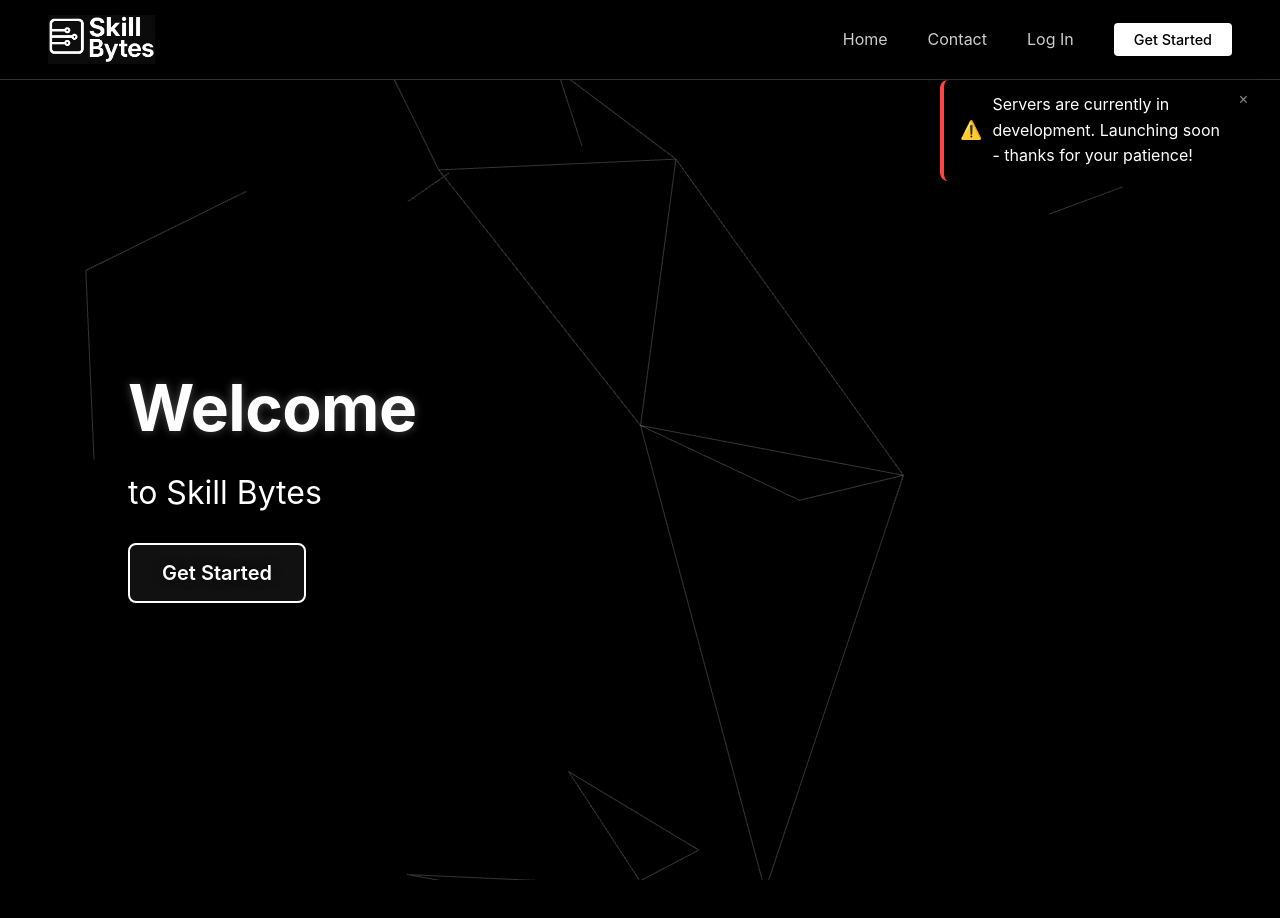
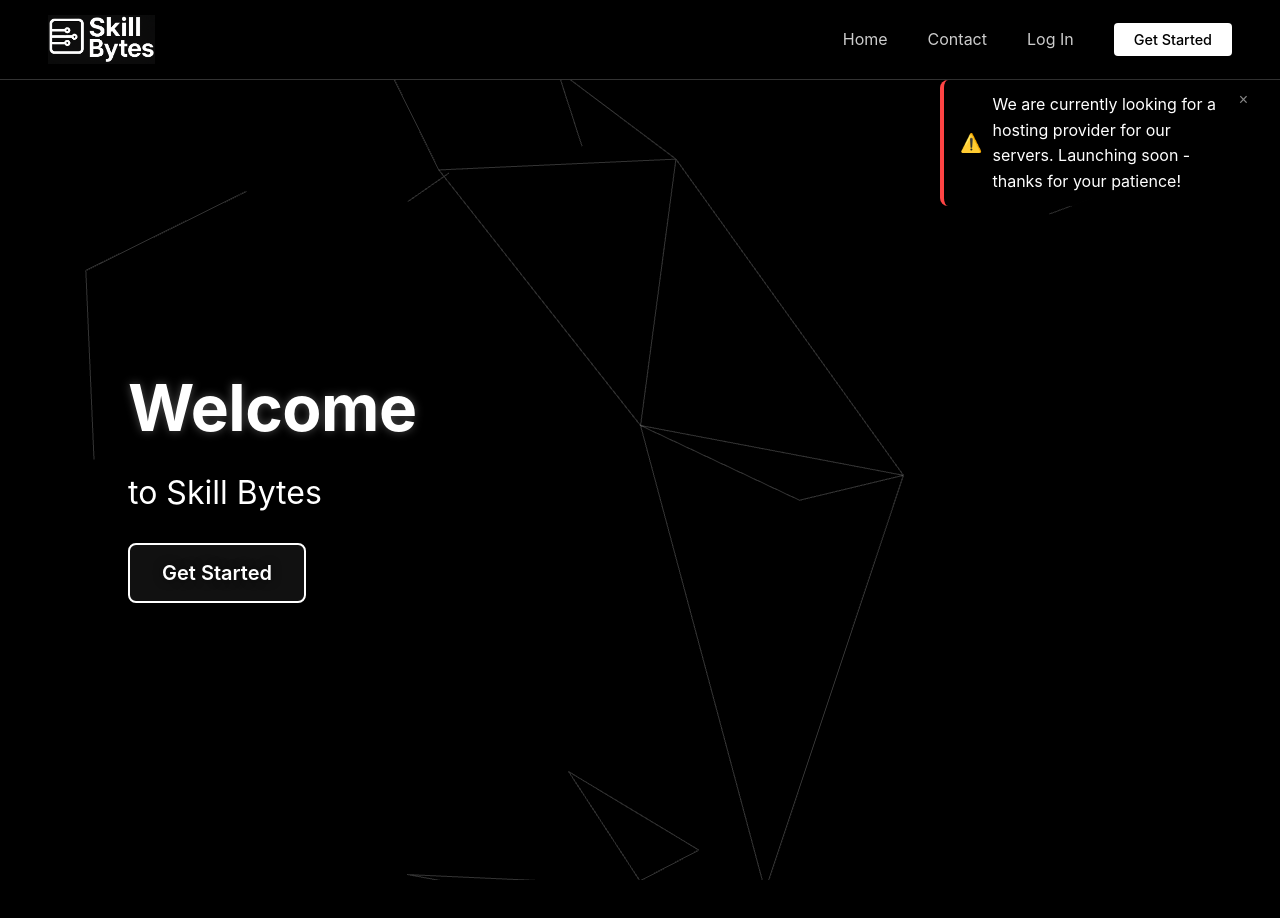
Before and after one commit to anb2473/Skill-Bytes-Frontend, a React (Vite) app: page / in a window 1280 px wide. Shown: the top 918 px of the page. Built offline with nearby package versions, Linux system fonts and the light colour scheme; no server answers.

Commit message:
Update Server Notification

```diff
--- a/src/pages/home/home.jsx
+++ b/src/pages/home/home.jsx
@@ -71,7 +71,7 @@
             &times;
           </button>
           <span className="server-notification-icon">⚠️</span>
-          <span>Servers are currently in development. Launching soon - thanks for your patience!</span>
+          <span>We are currently looking for a hosting provider for our servers. Launching soon - thanks for your patience!</span>
         </div>
       )}
       <div className="home-root" ref={mountRef}>
```
